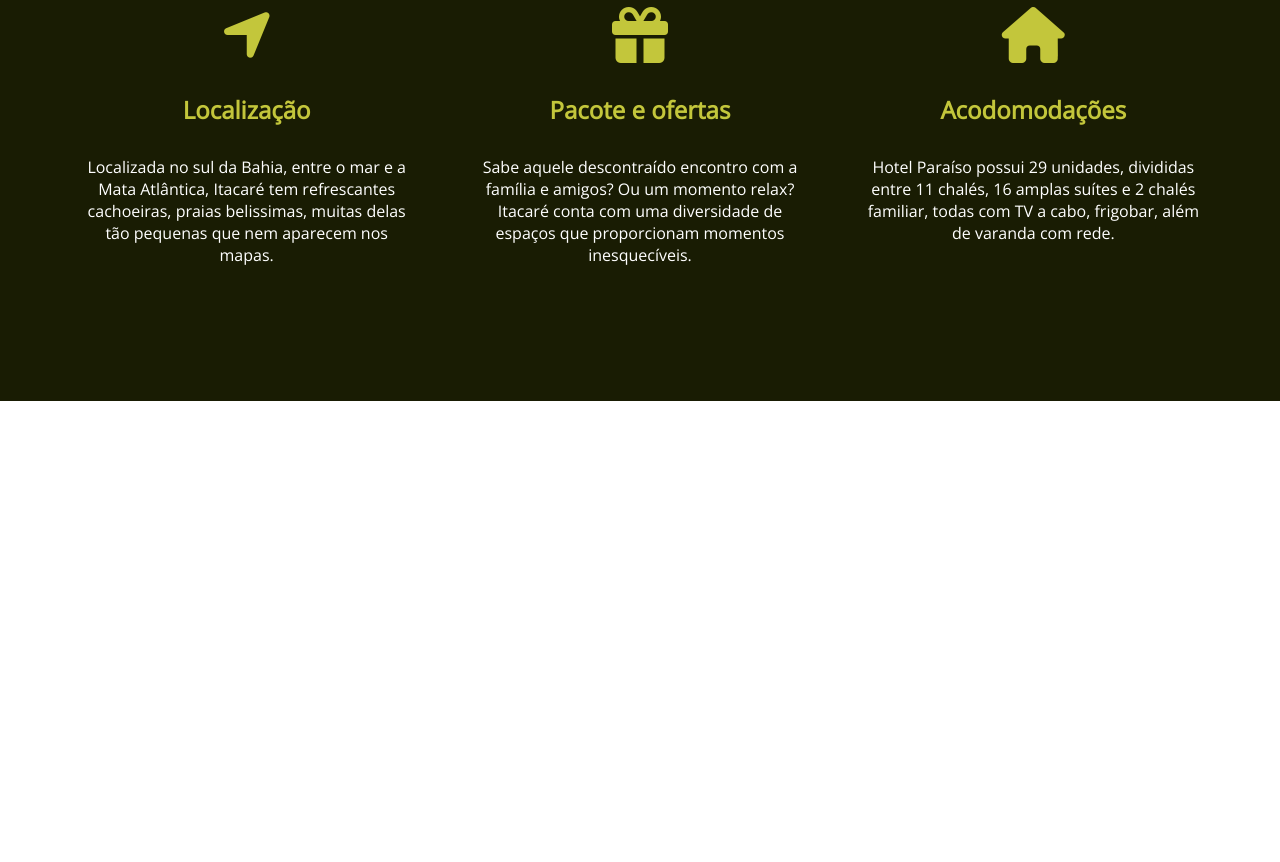
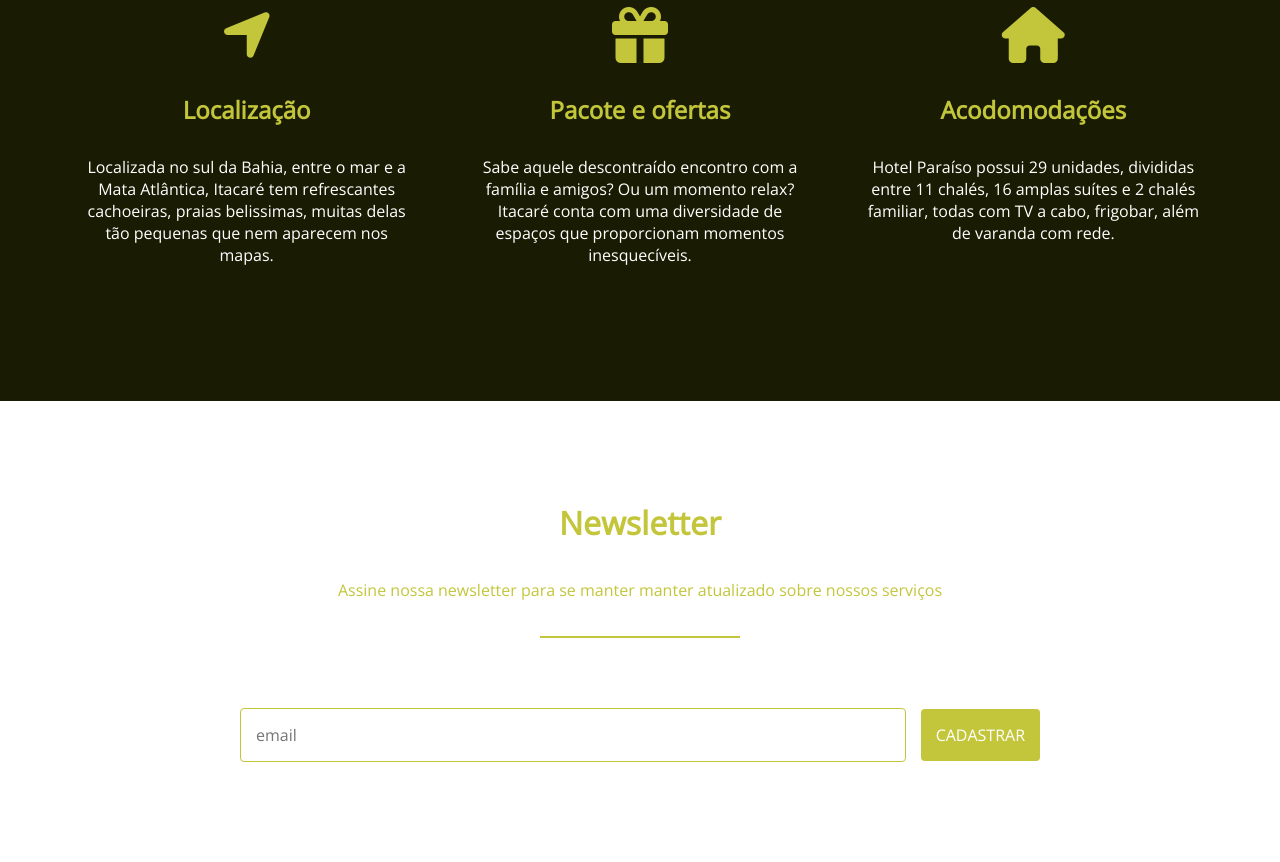
Before and after one commit to GustavoBauer/Projeto-Flexbox, a plain HTML site: page index.html in a window 1280 px wide. Shown: the part 2251-3113 px from the top of the page. Before the commit the page ends 2652 px from the top, so only its background shows below. Drawn offline with nearby package versions, Linux system fonts and the light colour scheme.

Commit message:
final aula 9

```diff
--- a/css/style.css
+++ b/css/style.css
@@ -230,3 +230,68 @@ header li:last-child{
         flex-direction: column;
     }
 }
+
+/* NEWSLETTER */
+.newsletter{
+    display: flex;
+    flex-direction: column;
+    align-items: center;
+    padding: 100px 50px;
+}
+
+.newsletter h3{
+    font-size: 2rem;
+    margin-bottom: 35px;
+    color: #c3c63b;
+    text-align: center;
+}
+
+.newsletter p{
+    max-width: 800px;
+    margin-bottom: 35px;
+    color: #c3c63b;
+    text-align: center;
+}
+
+.newsletter hr{
+    width: 200px;
+    height: 2px;
+    background-color: #c3c63b;
+    margin-bottom: 70px;
+    border: none;
+}
+
+.newsletter form{
+    display: flex;
+    align-items: center;
+    justify-content: center;
+    flex-wrap: wrap;
+    width: 80%;
+    max-width: 800px;
+}
+
+.newsletter input{
+    padding: 15px;
+    border: 1px solid #c3c63b;
+    border-radius: 4px;
+    margin-right: 15px;
+    flex: 1;
+}
+
+.newsletter button{
+    padding: 15px;
+    background-color: #c3c63b;
+    color: #191c03;
+    text-transform: uppercase;
+    border: none;
+    border-radius: 4px;
+    color: #fff;
+    cursor: pointer;
+}
+
+@media (max-width: 700px){
+    .newsletter input{
+        flex-basis: 100%;
+        margin-bottom: 15px;
+    }
+}
--- a/index.html
+++ b/index.html
@@ -60,6 +60,15 @@
 			</li>
 		</ul>
 	</section>
+	<section class="newsletter">
+		<h3>Newsletter</h3>
+		<p>Assine nossa newsletter para se manter manter atualizado sobre nossos serviços</p>
+		<hr>
+		<form>
+			<input type="text" placeholder="email">
+			<button> Cadastrar </button>
+		</form>
+	</section>
 </body>
 
 </html>
```
